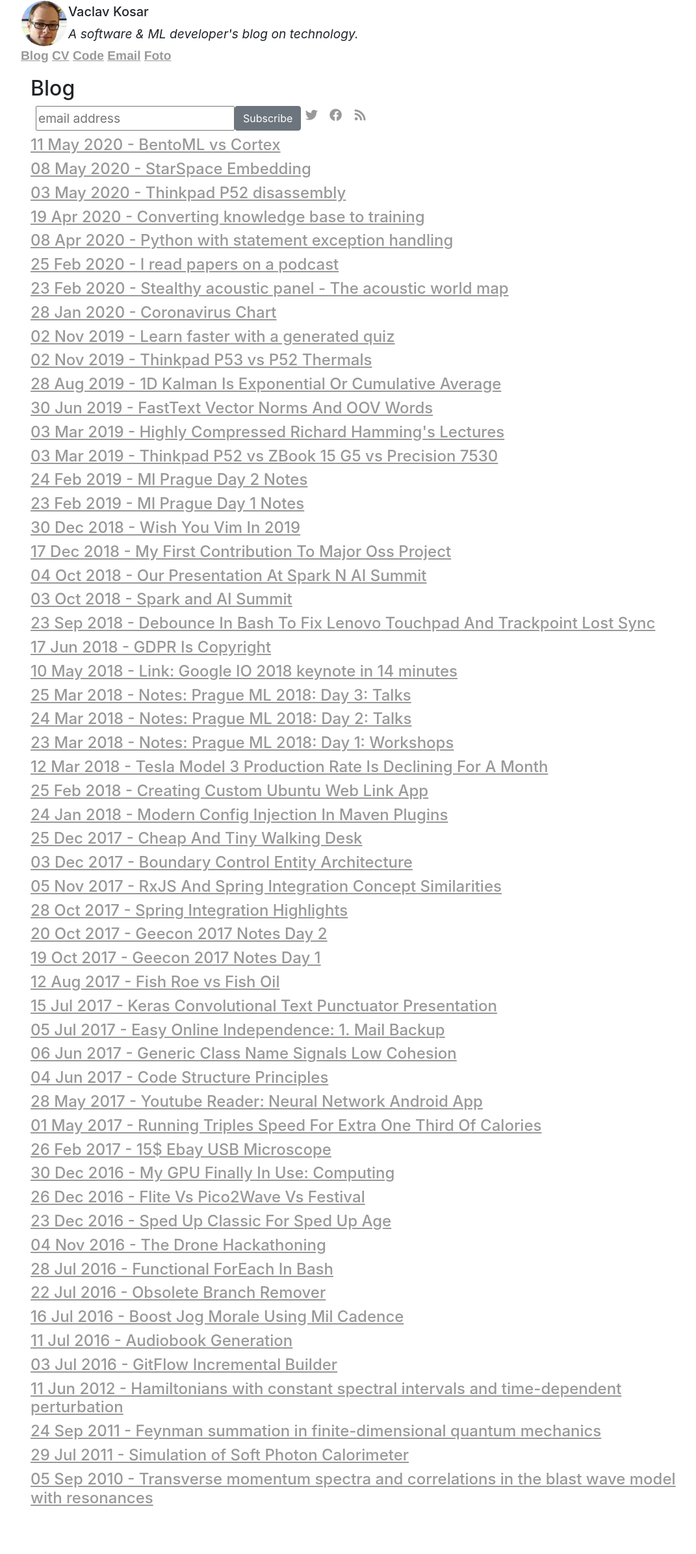
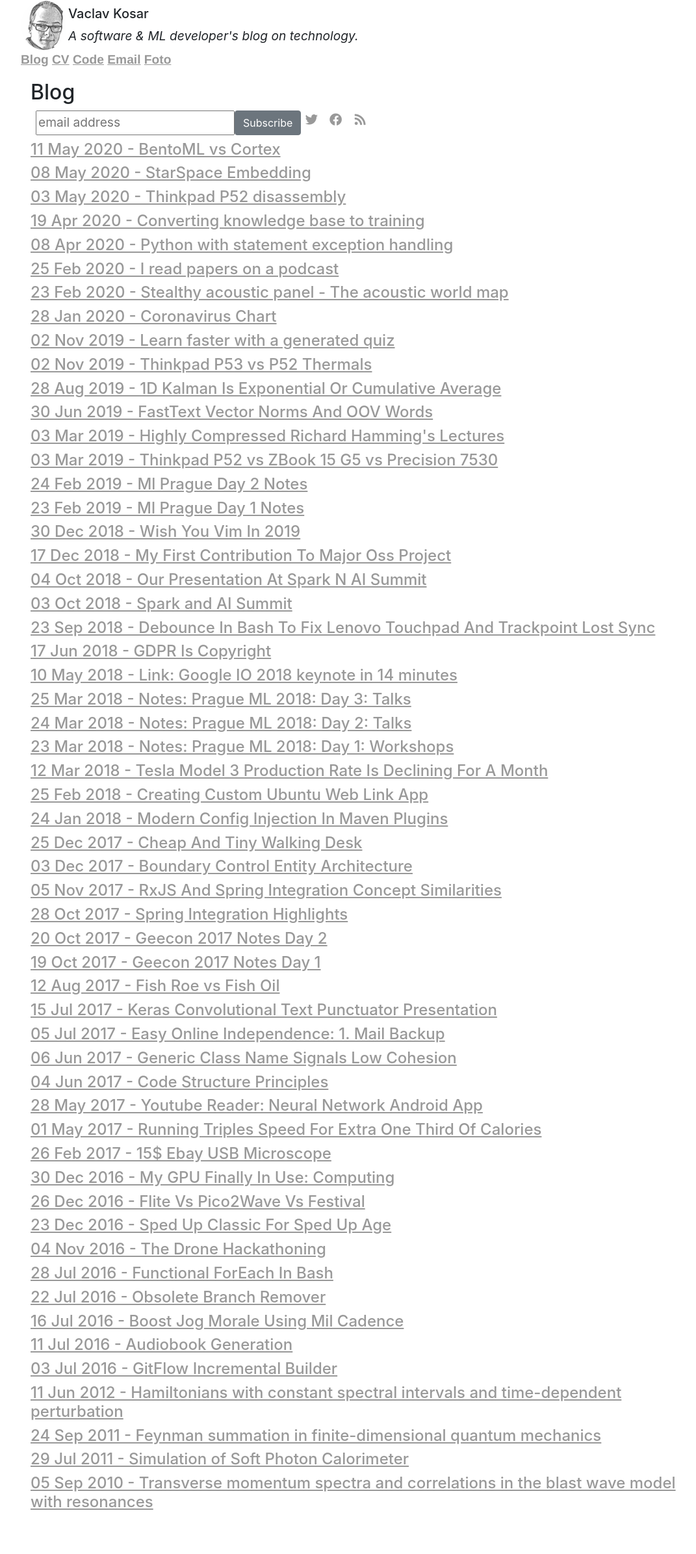
Before and after one commit to vackosar/vackosar.github.io, a Jekyll site: the page built from index.md, in a window 1280 px wide. Shown: the whole page at 65% size, without its empty margins (96-1167 px from the left). Built offline with Jekyll 4.4.1, drawn with Linux system fonts in a browser that asks for light colours; nearby versions of some CDN libraries; library files that are not in the unit come from our copies.

Commit message:
bw image

```diff
--- a/_layouts/default.html
+++ b/_layouts/default.html
@@ -18,7 +18,7 @@
     <div style="max-width: 1024px; width: 98.5%;">
         <table>
             <tr>
-                <td><img src="/map-face-mirror.webp" alt="Vaclav Kosar's face photo" style="border-radius: 50%; width: 70px"></td>
+                <td><img src="/face-map-ai-portrait-square.webp" alt="Vaclav Kosar's face photo" style="border-radius: 50%; width: 70px"></td>
                 <td>
                     <h5>Vaclav Kosar</h5>
                     <i>{{ site.description }}</i>
```
Also changed, not shown: face-map-ai-portrait-square.webp.
